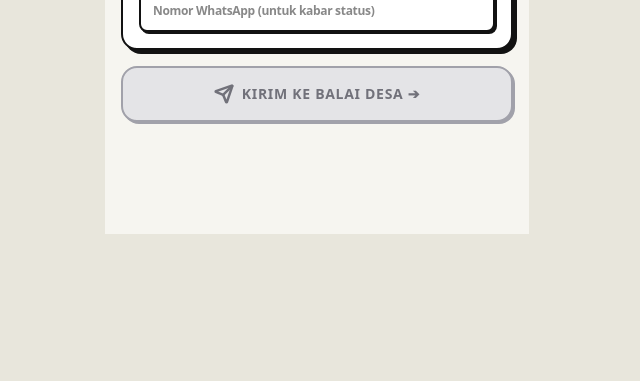
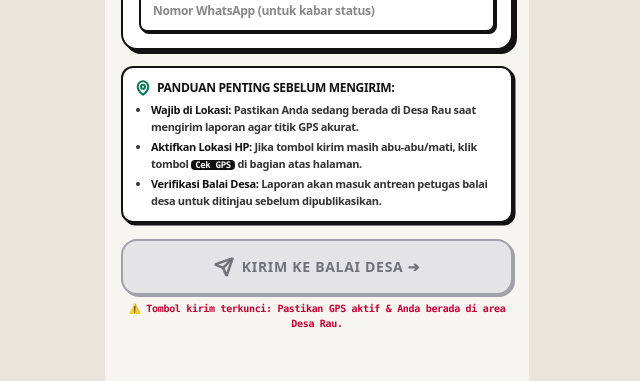
Before and after one commit to mrizkymxx/lapor-desa-rau, a Next.js app: page /lapor in a window 1280 px wide. Shown: the part 1142-1523 px from the top of the page, without its empty margins (323-963 px from the left). Before the commit the page ends 1376 px from the top, so only its background shows below. Built offline with nearby package versions, Linux system fonts and the light colour scheme; no server answers.

Commit message:
feat: tambahkan box panduan & pengingat GPS di atas tombol kirim laporan

```diff
--- a/src/app/lapor/page.tsx
+++ b/src/app/lapor/page.tsx
@@ -483,7 +483,27 @@ export default function LaporPage() {
               )}
             </div>
 
+            {/* Box Panduan & Pengingat GPS Khusus Warga */}
+            <div className="nb-box-sm bg-[#fff] rounded-xl p-3 space-y-1.5 border-2 border-[#121212]">
+              <div className="flex items-center gap-1.5 font-black text-xs uppercase text-[#121212]">
+                <MapPin className="w-4 h-4 text-emerald-700 stroke-[3px]" />
+                <span>PANDUAN PENTING SEBELUM MENGIRIM:</span>
+              </div>
+              <ul className="text-[11px] font-bold text-[#333] space-y-1 pl-4 list-disc">
+                <li>
+                  <strong className="text-[#121212]">Wajib di Lokasi:</strong> Pastikan Anda sedang berada di Desa Rau saat mengirim laporan agar titik GPS akurat.
+                </li>
+                <li>
+                  <strong className="text-[#121212]">Aktifkan Lokasi HP:</strong> Jika tombol kirim masih abu-abu/mati, klik tombol <span className="bg-[#121212] text-white px-1 py-0.2 rounded font-mono text-[9px]">Cek GPS</span> di bagian atas halaman.
+                </li>
+                <li>
+                  <strong className="text-[#121212]">Verifikasi Balai Desa:</strong> Laporan akan masuk antrean petugas balai desa untuk ditinjau sebelum dipublikasikan.
+                </li>
+              </ul>
+            </div>
+
             {/* Tombol Kirim Raksasa */}
+            <div className="space-y-1">
               <button
                 type="submit"
                 disabled={!geo?.isInside || submitting}
@@ -505,6 +525,13 @@ export default function LaporPage() {
                   </>
                 )}
               </button>
+
+              {!geo?.isInside && (
+                <p className="text-[10px] font-mono font-bold text-center text-rose-700 pt-0.5">
+                  ⚠️ Tombol kirim terkunci: Pastikan GPS aktif & Anda berada di area Desa Rau.
+                </p>
+              )}
+            </div>
           </form>
         )}
       </main>
```
Lines whose indentation alone changed are shown as unchanged.
